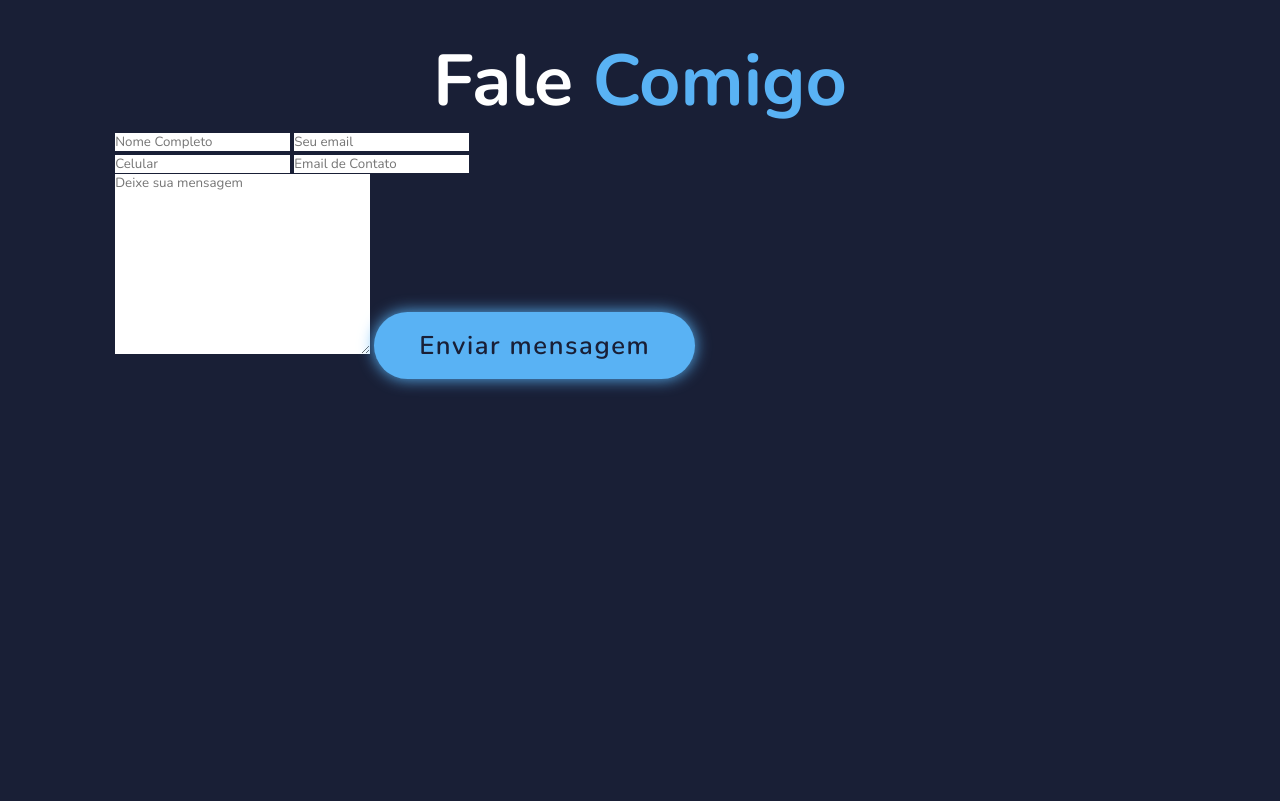
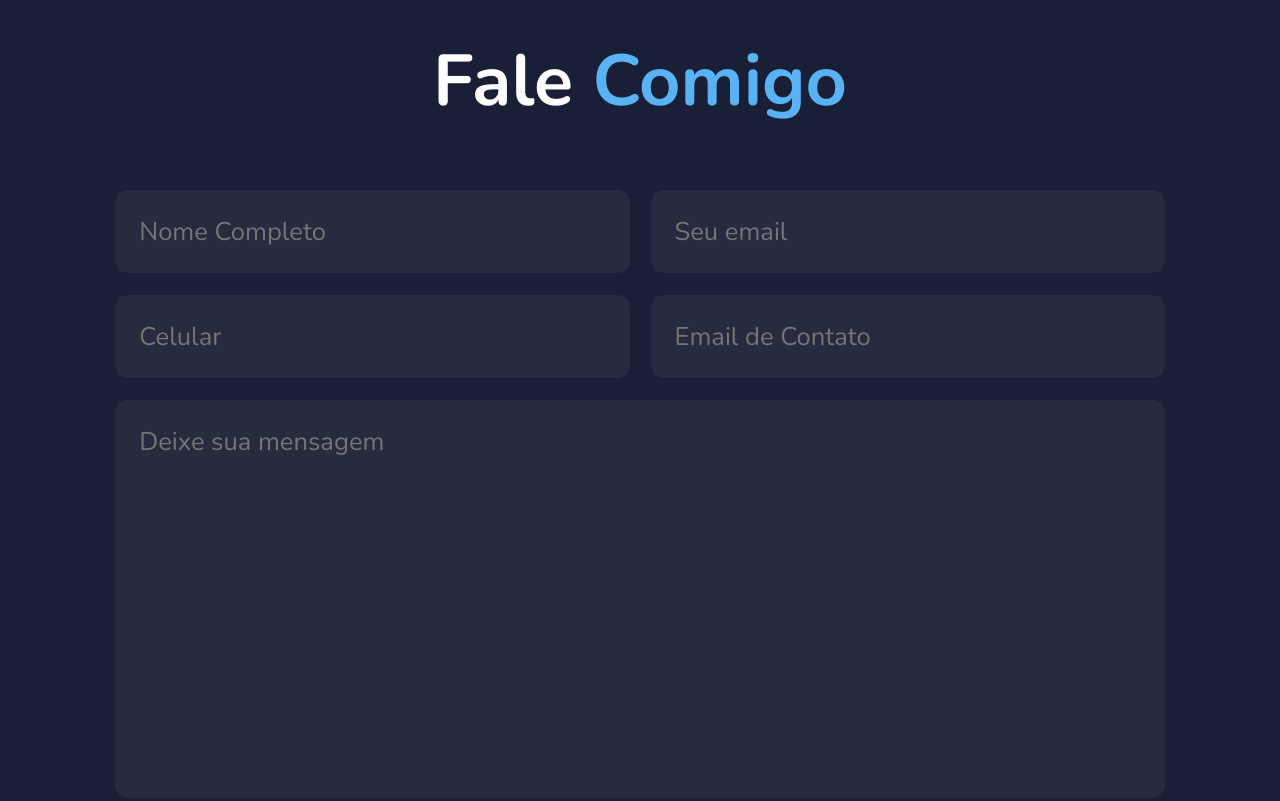
Before and after one commit to AnaRodrigues016/Portif-lio, a plain HTML site: page index.html in a window 1280 px wide. Shown: the part 6740-7541 px from the top of the page. Before the commit the page ends 7412 px from the top, so only its background shows below. Drawn offline with nearby package versions, Linux system fonts and the light colour scheme.

Commit message:
Add files via upload

```diff
--- a/style/styles.css
+++ b/style/styles.css
@@ -301,3 +301,44 @@ span {
     font-size: 2rem;
     color: var(--snd-bf-color);
 }
+
+.contact h2 {
+    margin-bottom: 3rem;
+}
+
+.contact form {
+    max-width: 70rem;
+    margin: 1rem auto;
+    text-align: center;
+    margin-bottom: 3rem;
+}
+
+.contact form .input-box {
+    display: flex;
+    justify-content: space-between;
+    flex-wrap: wrap;
+}
+
+.contact form .input-box input,
+.contact form textarea {
+    width: 100%;
+    padding: 1.5rem;
+    font-size: 1.6rem;
+    color: var(--text-color);
+    background: var(--snd-bf-color);
+    border-radius: .8rem;
+    margin: .7rem 0;
+}
+
+.contact form .input-box input {
+    width: 49%;
+}
+
+.contact form textarea {
+    resize: none;
+}
+
+.contact form .btn {
+    margin-top: 2rem;
+    cursor: pointer;
+}
```
